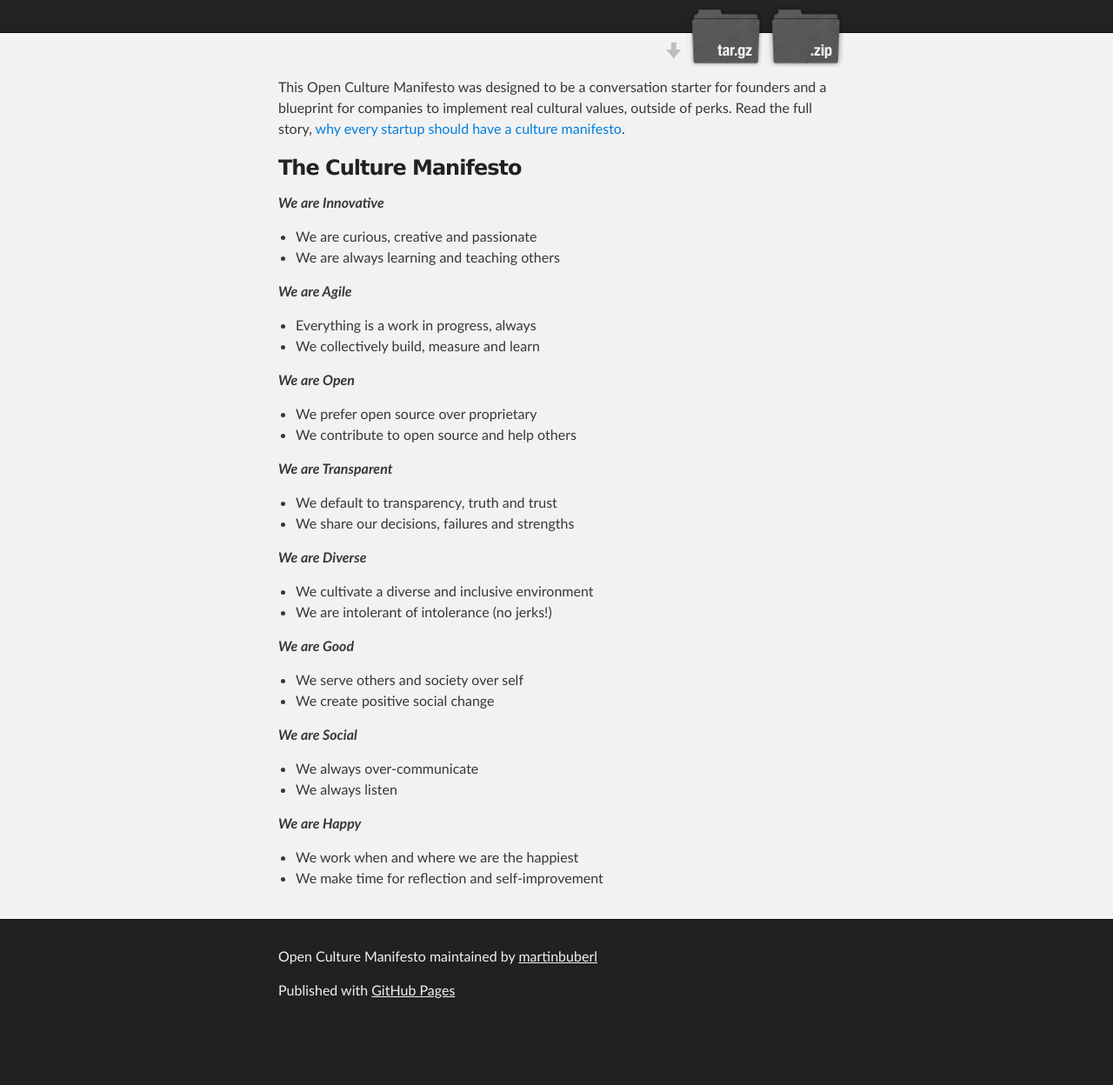
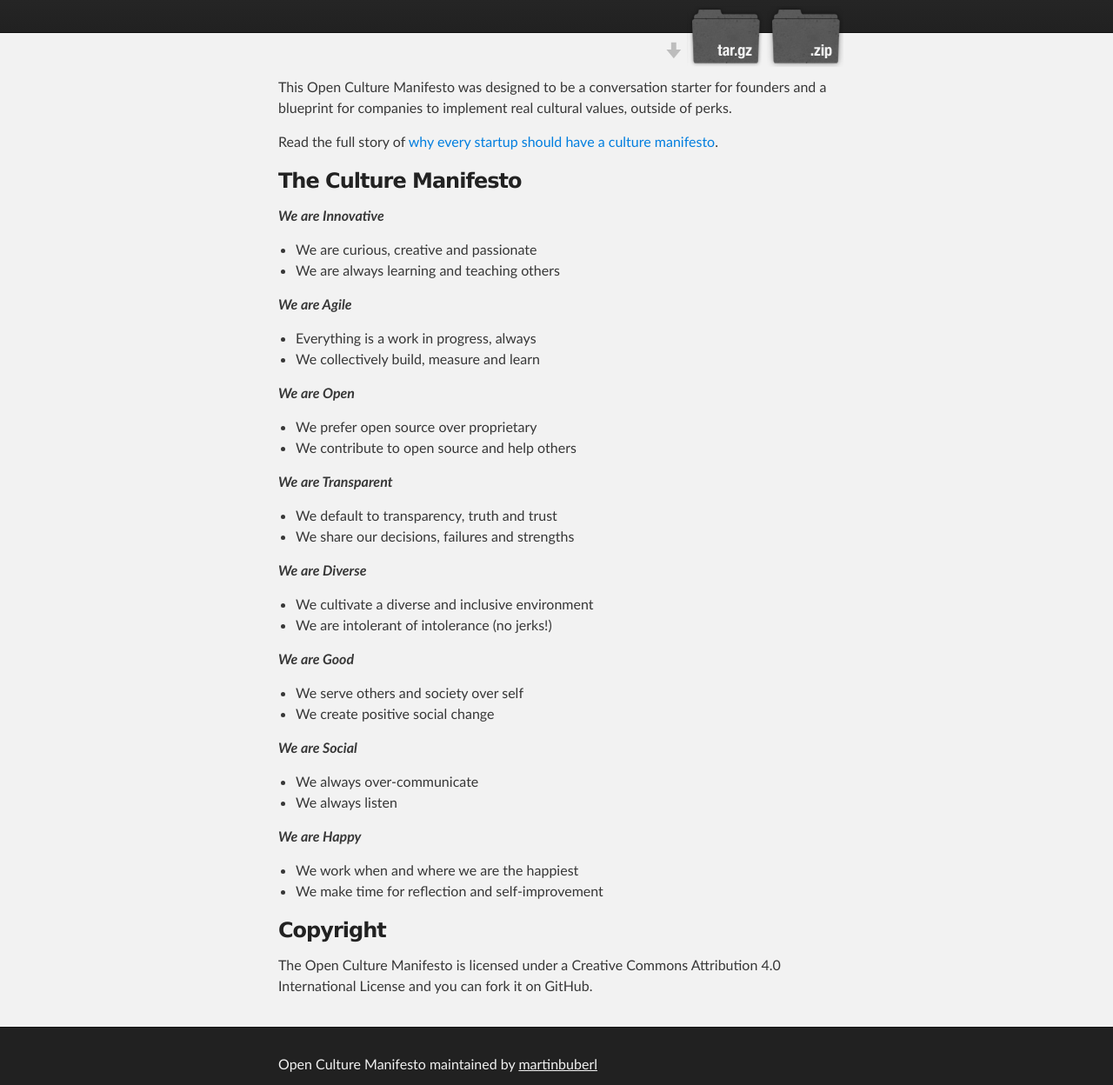
Before and after one commit to Novatics/openculturemanifesto, a plain HTML site: page index.html in a window 1280 px wide. Shown: the part 172-1420 px from the top of the page at 87% size. Before the commit the page ends 1358 px from the top, so only its background shows below. Drawn offline with Linux system fonts and the light colour scheme.

```diff
--- a/index.html
+++ b/index.html
@@ -31,7 +31,9 @@
     <!-- MAIN CONTENT -->
     <div id="main_content_wrap" class="outer">
       <section id="main_content" class="inner">
-        <p>This Open Culture Manifesto was designed to be a conversation starter for founders and a blueprint for companies to implement real cultural values, outside of perks. Read the full story, <a href="http://martinbuberl.com/blog/why-every-startup-should-have-a-cuture-manifesto/">why every startup should have a culture manifesto</a>.</p>
+        <p>This Open Culture Manifesto was designed to be a conversation starter for founders and a blueprint for companies to implement real cultural values, outside of perks.</p>
+
+<p>Read the full story of <a href="http://martinbuberl.com/blog/why-every-startup-should-have-a-cuture-manifesto/">why every startup should have a culture manifesto</a>.</p>
 
 <h3>
 <a id="the-culture-manifesto" class="anchor" href="#the-culture-manifesto" aria-hidden="true"><span class="octicon octicon-link"></span></a>The Culture Manifesto</h3>
@@ -91,6 +93,11 @@
 <li>We work when and where we are the happiest</li>
 <li>We make time for reflection and self-improvement</li>
 </ul>
+
+<h3>
+<a id="copyright" class="anchor" href="#copyright" aria-hidden="true"><span class="octicon octicon-link"></span></a>Copyright</h3>
+
+<p>The Open Culture Manifesto is licensed under a Creative Commons Attribution 4.0 International License and you can fork it on GitHub.</p>
       </section>
     </div>
 
```
Also changed, not shown: params.json (+1 -1 lines).
